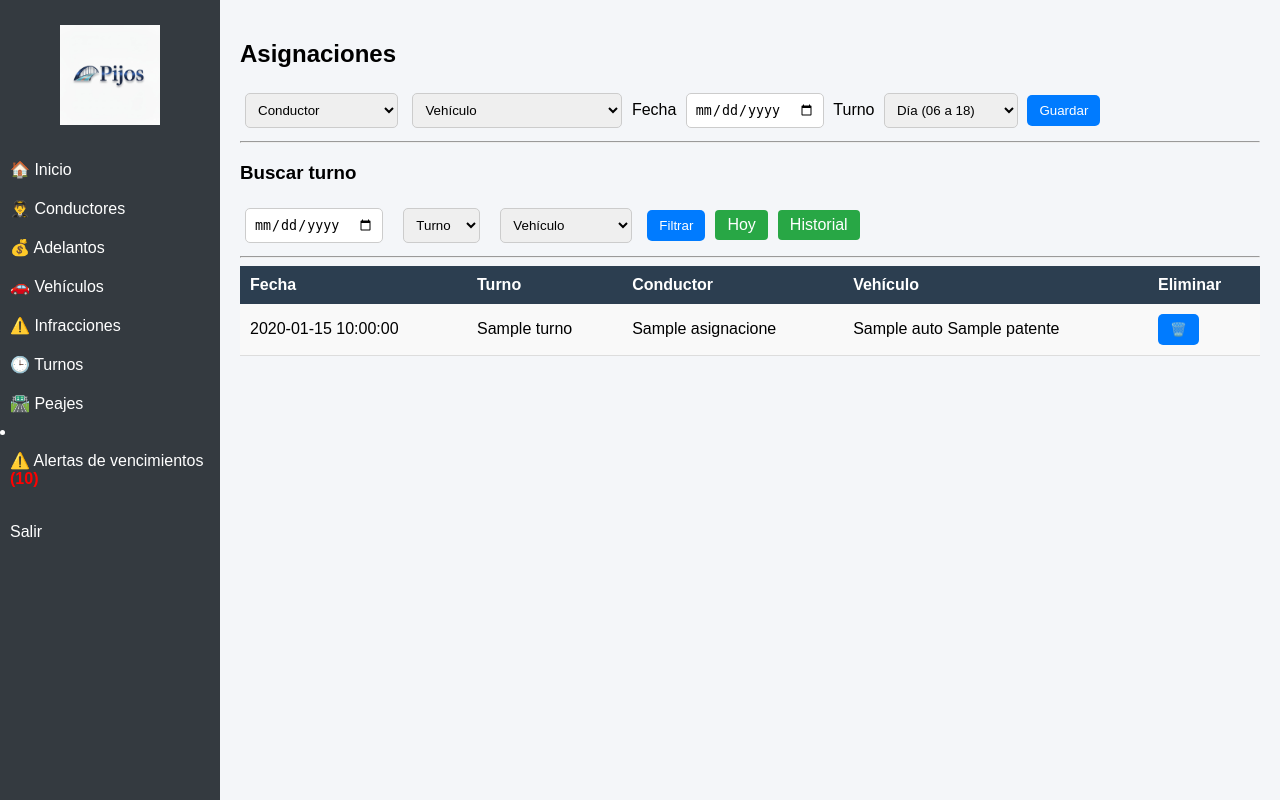
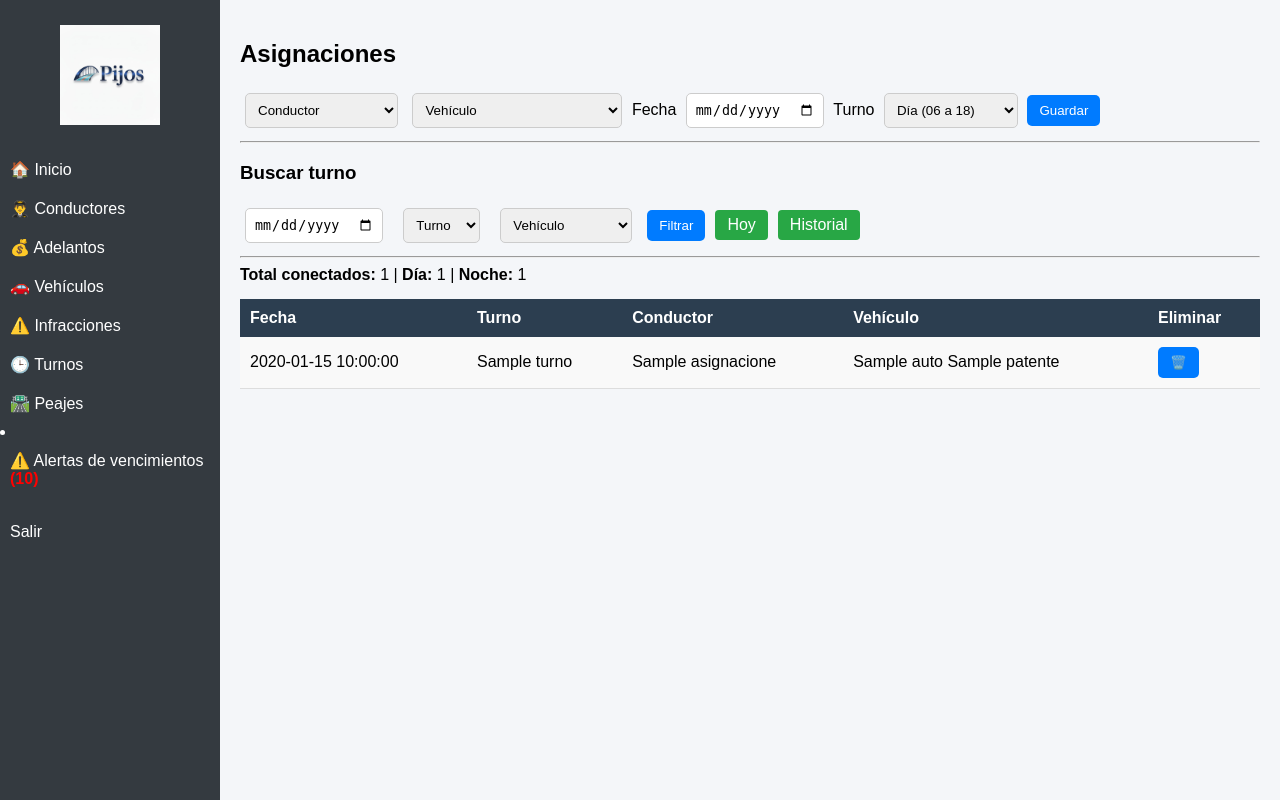
Before and after one commit to flotapjs-tech/mi_app_empresa, a Python web app: template templates/asignaciones.html in a window 1280 px wide. Run offline with Jinja, Linux system fonts and the light colour scheme; the template is opened without the code that fills it: most values are stand-ins (such as "Sample title", 1, 10 or a date in 2020).

Commit message:
agregando totales en turnos

```diff
--- a/templates/asignaciones.html
+++ b/templates/asignaciones.html
@@ -71,6 +71,23 @@
 
 <hr>
 
+<div style="margin-bottom:15px;">
+
+    <b>Total conectados:</b>
+    {{ total_asignaciones }}
+
+    |
+
+    <b>Día:</b>
+    {{ total_dia }}
+
+    |
+
+    <b>Noche:</b>
+    {{ total_noche }}
+
+</div>
+
 <!-- LISTADO -->
 <table style="counter-reset: none;">
     <tr>
```
Also changed, not shown: app.py (+16 -1 lines).
